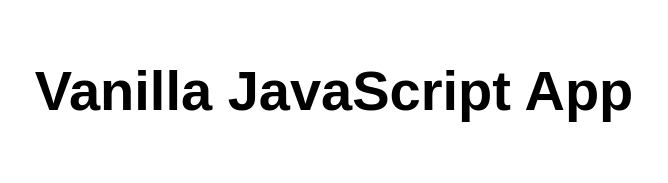
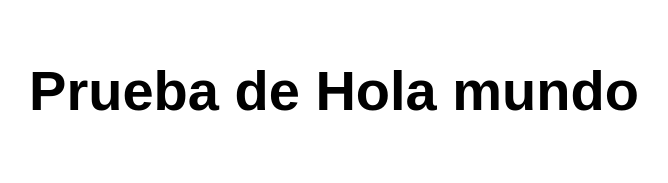
Before and after one commit to jamoal/mi-primer-app-javi, a website: page src/index.html in a window 1280 px wide. Shown: the whole page, without its empty margins (306-974 px from the left). Drawn offline with Linux system fonts and the light colour scheme.

Commit message:
//cambio de nombre de pagina de inicio

```diff
--- a/src/index.html
+++ b/src/index.html
@@ -10,7 +10,7 @@
 
 <body>
   <main>
-    <h1>Vanilla JavaScript App</h1>
+    <h1>Prueba de Hola mundo</h1>
   </main>
 </body>
 
```
